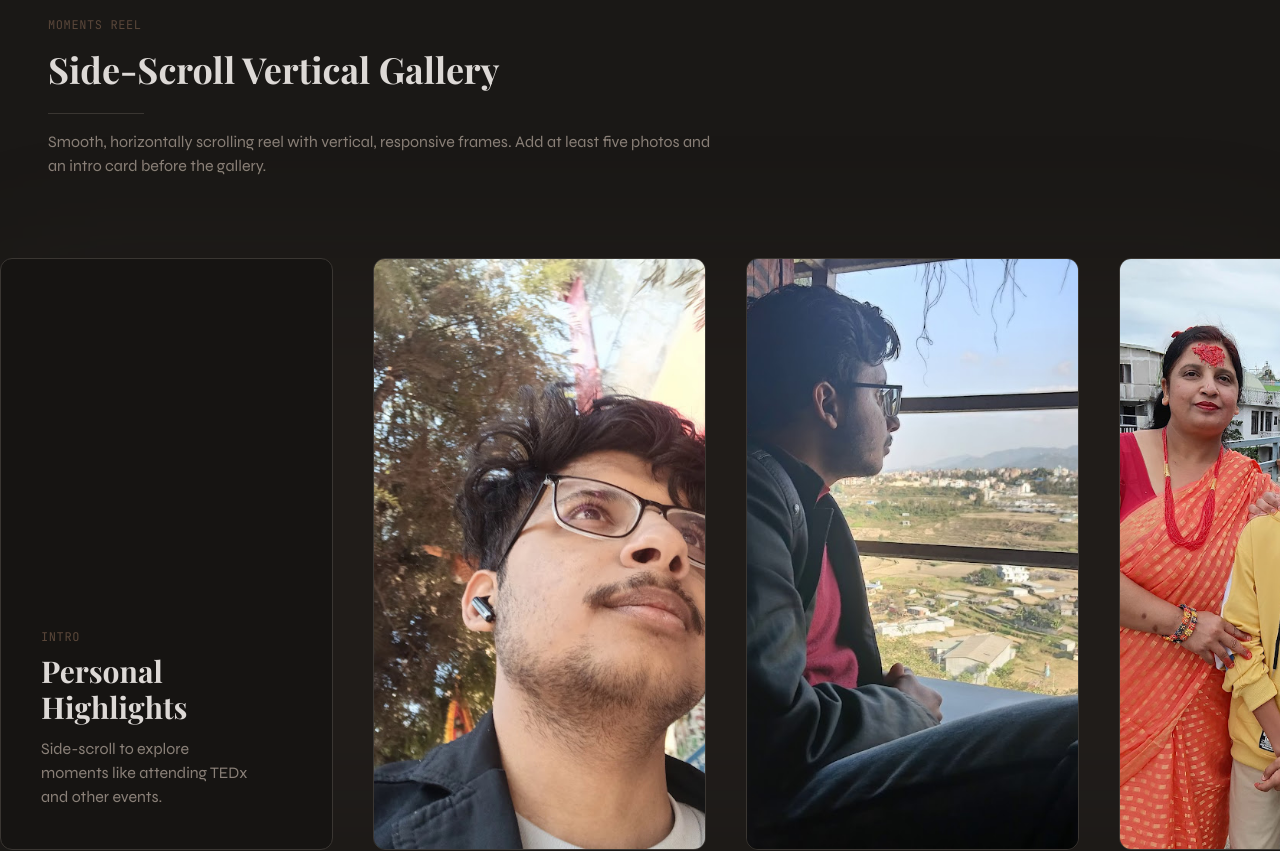
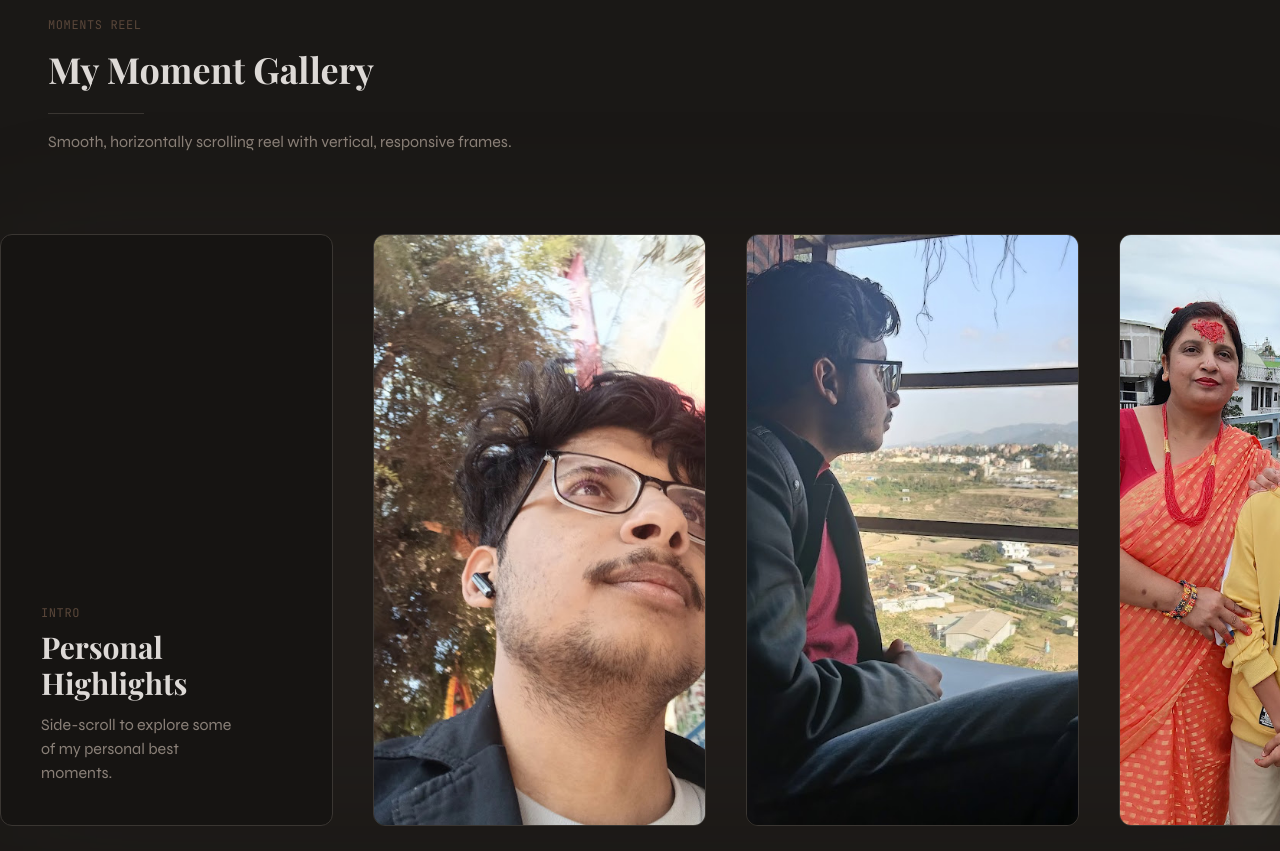
Before and after one commit to SharadS28N/Portfolio-V2, a Next.js app: page / in a window 1280 px wide. Shown: the part 2900-3751 px from the top of the page. Built offline with nearby package versions, Linux system fonts and the light colour scheme; a web font is replaced by a local one.

Commit message:
New Changes

```diff
--- a/components/sections/moments-parallax.tsx
+++ b/components/sections/moments-parallax.tsx
@@ -35,12 +35,11 @@ export function MomentsParallax() {
           MOMENTS REEL
         </motion.span>
 
-        <h2 className="font-serif text-3xl font-bold text-foreground sm:text-4xl">Side-Scroll Vertical Gallery</h2>
+        <h2 className="font-serif text-3xl font-bold text-foreground sm:text-4xl">My Moment Gallery</h2>
         <AnimatedLine className="mt-6 w-24" delay={0.2} />
 
         <p className="mt-4 max-w-2xl text-sm text-muted-foreground sm:text-base">
-          Smooth, horizontally scrolling reel with vertical, responsive frames. Add at least five photos and an intro
-          card before the gallery.
+          Smooth, horizontally scrolling reel with vertical, responsive frames.
         </p>
       </div>
 
@@ -69,7 +68,7 @@ export function MomentsParallax() {
                   <div className="font-mono text-xs tracking-wider text-secondary">INTRO</div>
                   <div className="mt-2 font-serif text-2xl font-bold text-foreground sm:text-3xl">Personal Highlights</div>
                   <p className="mt-3 max-w-[22ch] text-sm text-muted-foreground sm:text-base">
-                    Side-scroll to explore moments like attending TEDx and other events.
+                    Side-scroll to explore some of my personal best moments.
                   </p>
                 </div>
               </motion.div>
```
Also changed, not shown: public/icon-dark-32x32.png, public/icon-light-32x32.png.
